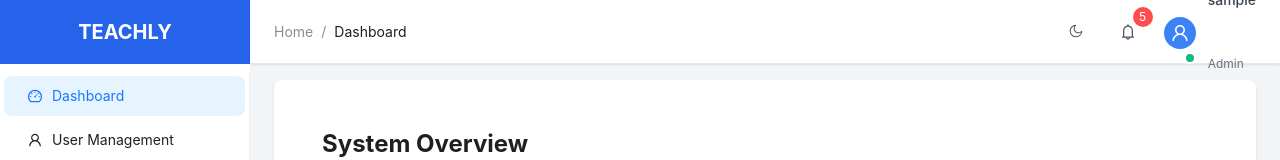
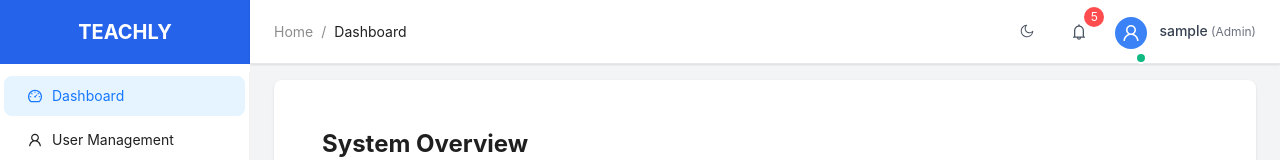
Before and after one commit to Giang-LHG/Learning-Management-System, a React (Create React App) app in the folder frontend/: page /admin in a window 1280 px wide. Shown: the top 160 px of the page. Built offline with nearby package versions, Linux system fonts and the light colour scheme; no server answers; sample sign-in values are in the browser's storage.

Commit message:
fix conflig and update Header for admin Dashboard

```diff
--- a/frontend/src/layouts/MainLayout.jsx
+++ b/frontend/src/layouts/MainLayout.jsx
@@ -209,12 +209,14 @@ const MainLayout = () => {
                       {user?.profile?.fullName || user?.username || 'User'}
                     </span>
                     <div style={{
+                      display: 'inline',
                       fontSize: '0.75rem',
                       color: theme === 'light' ? '#6b7280' : '#9ca3af',
                       textTransform: 'capitalize'
                     }}>
-                      {user?.role}
+                      {`  (${user?.role})`}
                     </div>
+
                   </div>
                 )}
               </div>
```
Also changed, not shown: frontend/src/App.js (+4 -4 lines).
